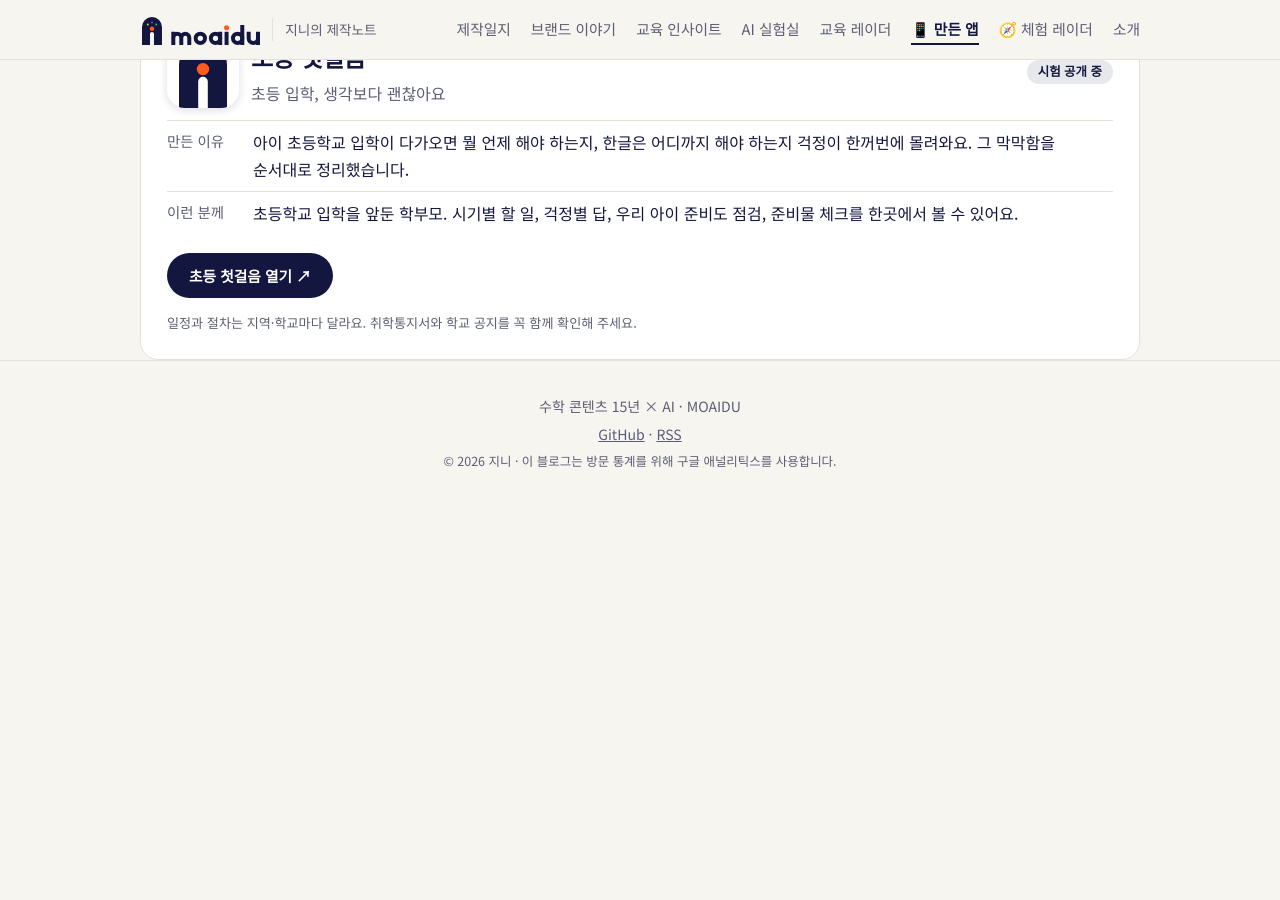
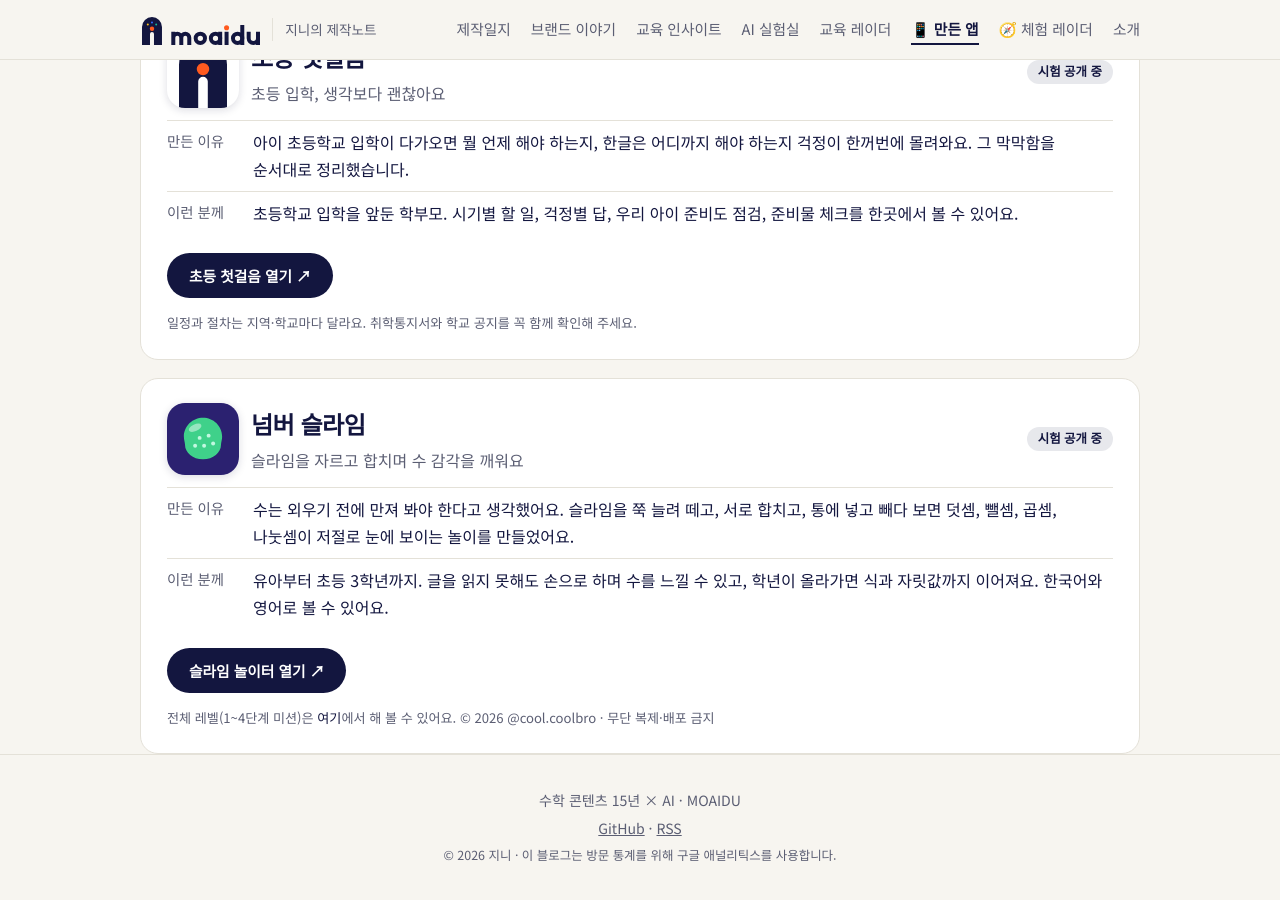
Before and after one commit to moaidu/moaidu.github.io, a Jekyll site: the page built from apps/index.html, in a window 1280 px wide and 900 px high, scrolled down 512 px. Built offline with Jekyll 4.4.1, drawn with Linux system fonts in a browser that asks for light colours; before the commit the page ends 1018 px from its top, so only the background shows below that.

Commit message:
Apps page: add Number Slime entry
Co-Authored-By: Claude Sonnet 5.5 <noreply@anthropic.com>
Claude-Session: https://claude.ai/code/session_01BvWmRr61jfwBJY7UcTwrpv

```diff
--- a/_data/apps.yml
+++ b/_data/apps.yml
@@ -20,3 +20,13 @@
   url: /ipak/
   button: 초등 첫걸음 열기
   note: 일정과 절차는 지역·학교마다 달라요. 취학통지서와 학교 공지를 꼭 함께 확인해 주세요.
+- id: slime
+  name: 넘버 슬라임
+  icon: /assets/img/apps/slime.svg
+  tagline: 슬라임을 자르고 합치며 수 감각을 깨워요
+  status: 시험 공개 중
+  why: 수는 외우기 전에 만져 봐야 한다고 생각했어요. 슬라임을 쭉 늘려 떼고, 서로 합치고, 통에 넣고 빼다 보면 덧셈, 뺄셈, 곱셈, 나눗셈이 저절로 눈에 보이는 놀이를 만들었어요.
+  for: 유아부터 초등 3학년까지. 글을 읽지 못해도 손으로 하며 수를 느낄 수 있고, 학년이 올라가면 식과 자릿값까지 이어져요. 한국어와 영어로 볼 수 있어요.
+  url: /slime/play/
+  button: 슬라임 놀이터 열기
+  note: 전체 레벨(1~4단계 미션)은 <a href="/slime/">여기</a>에서 해 볼 수 있어요. © 2026 @cool.coolbro · 무단 복제·배포 금지
```
Also changed, not shown: assets/img/apps/slime.svg (added).
